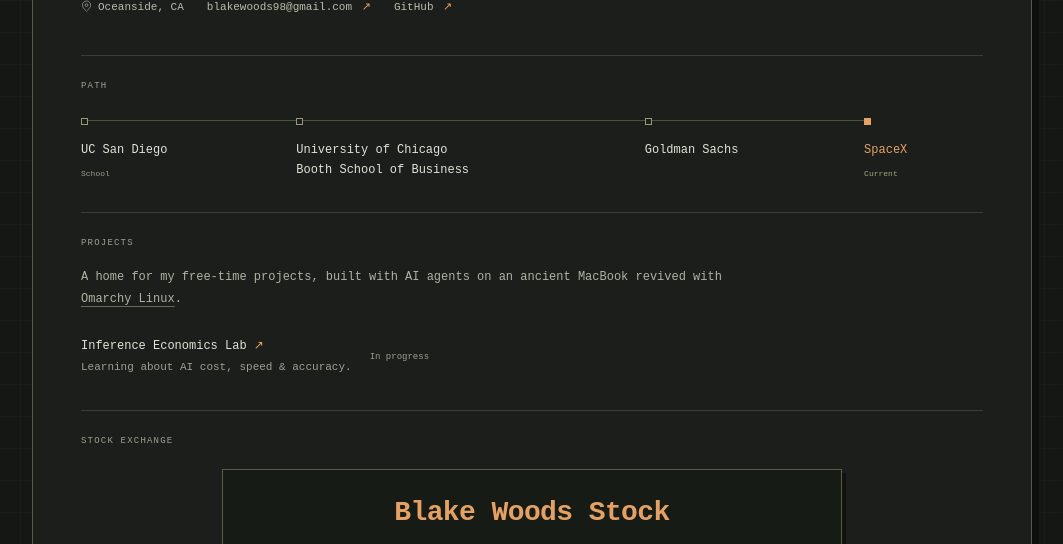
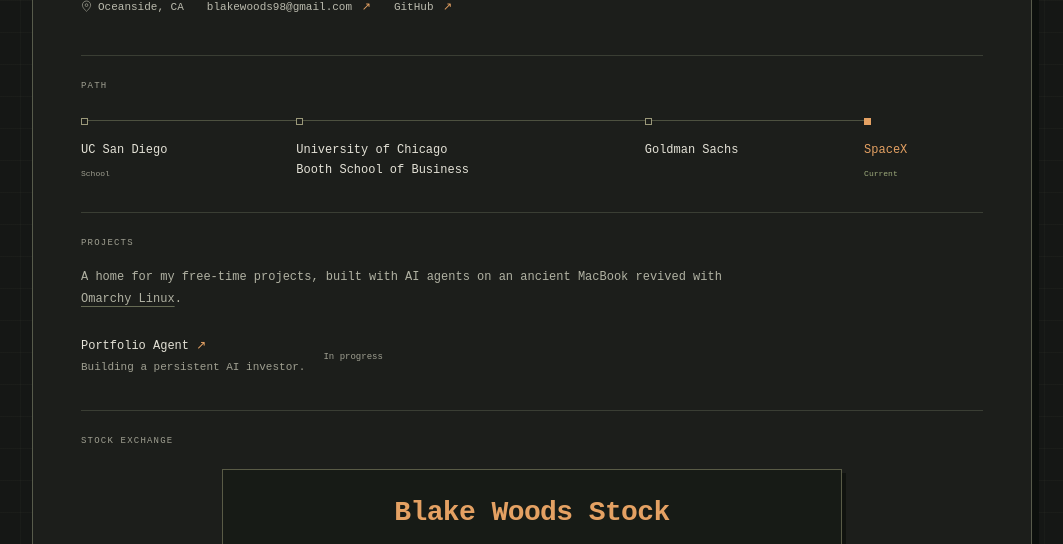
Before and after one commit to bwoods1998/personal-site, a website with bundled scripts: page index.html in a window 1280 px wide. Shown: the part 256-800 px from the top of the page, without its empty margins (108-1171 px from the left). Built offline with nearby package versions, Linux system fonts and the light colour scheme; files whose address does not match are found by name.

Commit message:
Replace lab listing with Portfolio Agent

```diff
--- a/index.html
+++ b/index.html
@@ -41,8 +41,8 @@
           <div class="projects-copy">
             <h2 id="projects-title" class="section-label">Projects</h2>
             <p class="project-intro">A home for my free-time projects, built with AI agents on an ancient MacBook revived with <a href="https://omarchy.org/" target="_blank" rel="noopener noreferrer">Omarchy Linux<span class="sr-only"> (opens in a new tab)</span></a>.</p>
-            <a class="project-link" href="https://github.com/bwoods1998/inference-economics-lab" target="_blank" rel="noopener noreferrer">
-              <span class="project-details"><span>Inference Economics Lab <span class="project-arrow" aria-hidden="true">↗</span></span><span class="project-description">Learning about AI cost, speed &amp; accuracy.</span></span>
+            <a class="project-link" href="https://github.com/bwoods1998/portfolio-agent" target="_blank" rel="noopener noreferrer">
+              <span class="project-details"><span>Portfolio Agent <span class="project-arrow" aria-hidden="true">↗</span></span><span class="project-description">Building a persistent AI investor.</span></span>
               <span class="project-status">In progress</span>
               <span class="sr-only"> (GitHub, opens in a new tab)</span>
             </a>
```
